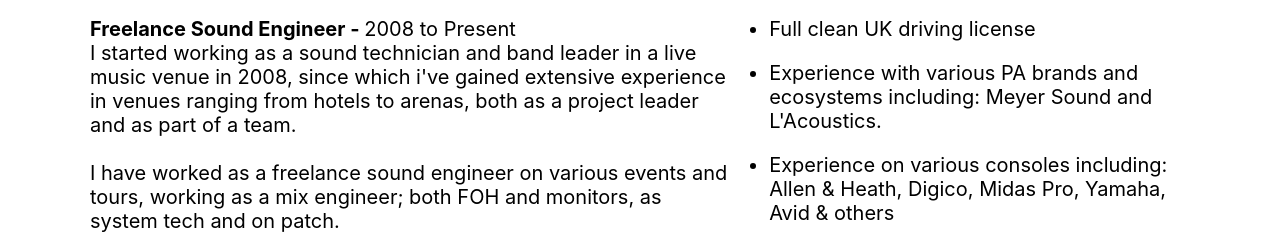
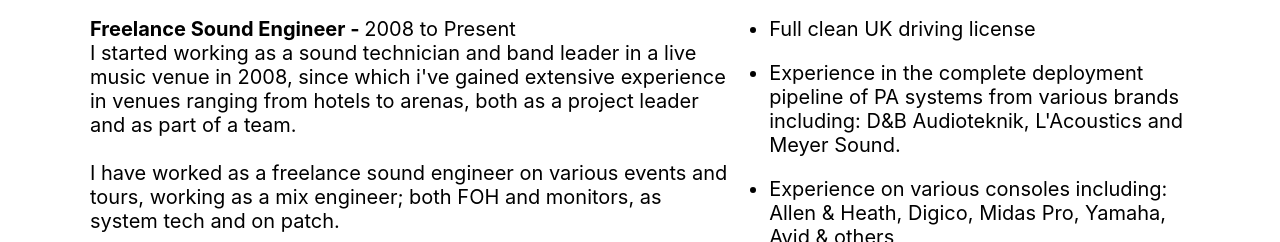
Before and after one commit to peddrums/curriculum-vitae, a plain HTML site: page index.html in a window 1280 px wide. Shown: the part 564-806 px from the top of the page. Drawn offline with Linux system fonts and the light colour scheme.

Commit message:
d&b added

```diff
--- a/index.html
+++ b/index.html
@@ -121,8 +121,8 @@
         <ul>
           <li>Full clean UK driving license</li>
           <li>
-            Experience with various PA brands and ecosystems including: Meyer
-            Sound and L'Acoustics.
+            Experience in the complete deployment pipeline of PA systems from various brands including: D&B Audioteknik, L'Acoustics and Meyer
+            Sound.
           </li>
           <li>
             Experience on various consoles including: Allen & Heath, Digico,
```
